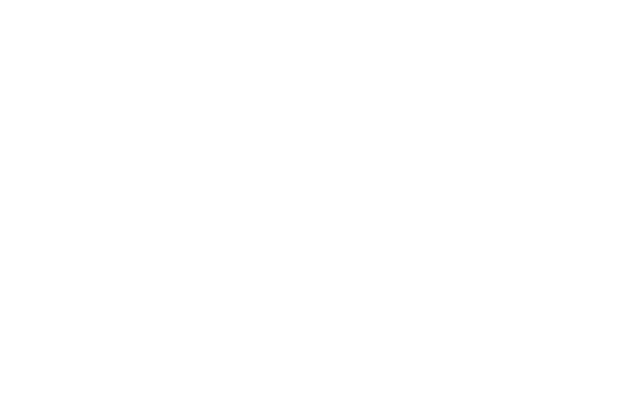
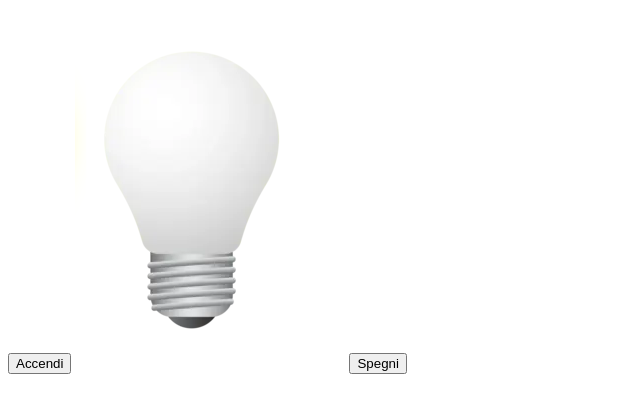
Before and after one commit to rob587/js-dom-1, a plain HTML site: page index.html in a window 1280 px wide. Shown: the whole page, without its empty margins (0-640 px from the left). Drawn offline with Linux system fonts and the light colour scheme.

Commit message:
html creato

```diff
--- a/index.html
+++ b/index.html
@@ -8,6 +8,22 @@
 </head>
 
 <body>
+
+
+    <button id="btn-on">Accendi</button>
+
+    <img id="image" src="img/white_lamp.png" alt="">
+
+    <button id="btn-off">Spegni</button>
+
+
+
+
+
+
+
+
+
     <script src="js/script.js"></script>
 </body>
 
```
